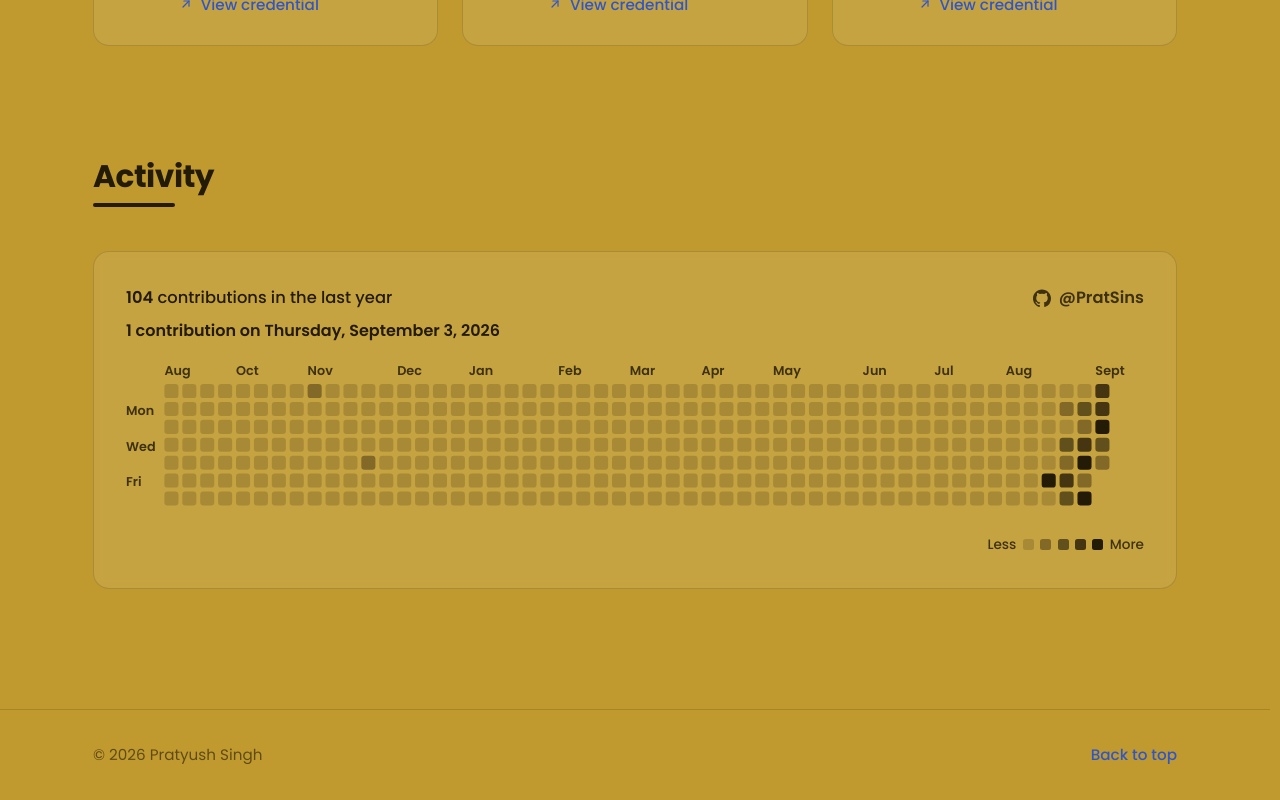
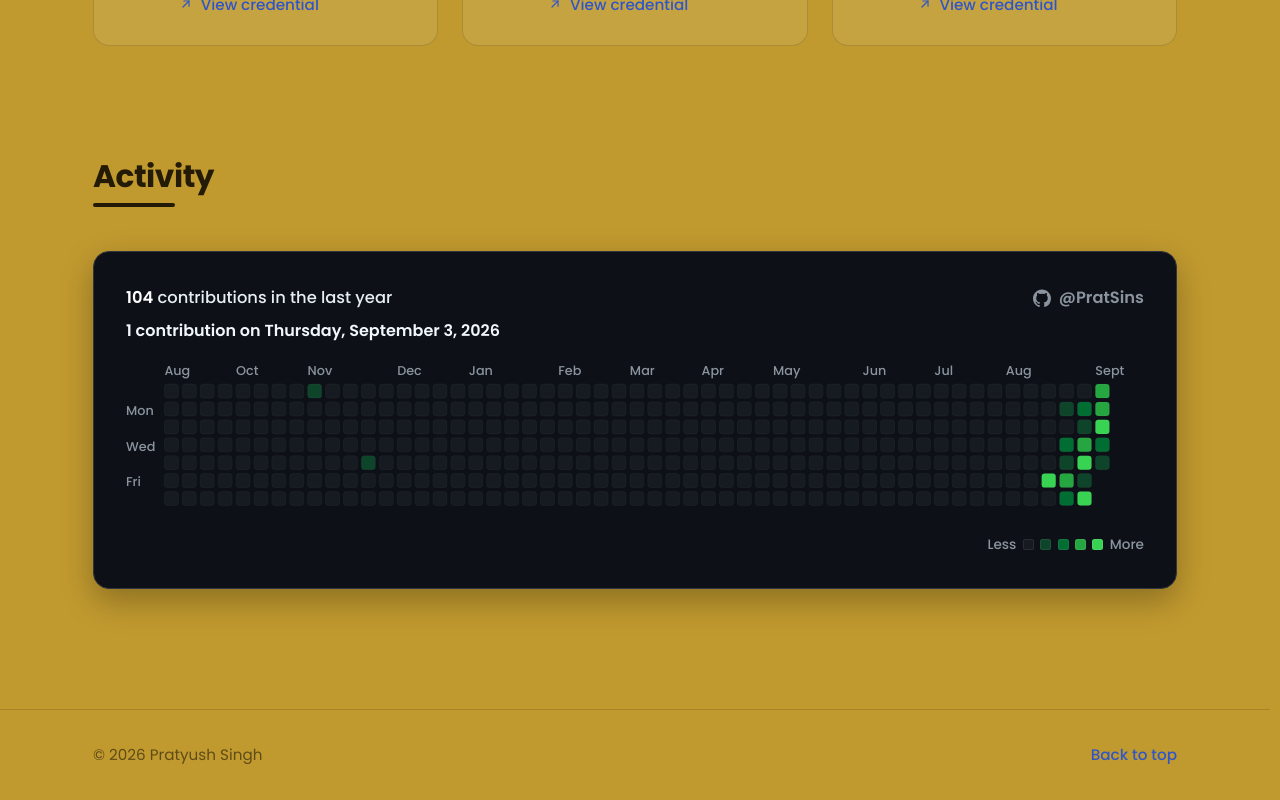
Before and after one commit to PratSins/pratsins.github.io, a React (Vite) app: page / in a window 1280 px wide. Shown: the part 4435-5235 px from the top of the page. Built offline with nearby package versions, Linux system fonts and the light colour scheme.

Commit message:
refactor: update contribution calendar component styles and theme to GitHub-inspired dark color scheme

```diff
--- a/src/styles/app.css
+++ b/src/styles/app.css
@@ -1006,10 +1006,9 @@
 .cal {
   padding: clamp(1.25rem, 2.5vw, 2rem);
   border-radius: var(--radius);
-  background: var(--glass);
-  border: 1px solid var(--hairline);
-  backdrop-filter: blur(4px);
-  -webkit-backdrop-filter: blur(4px);
+  background: #0d1117;
+  border: 1px solid #30363d;
+  box-shadow: 0 12px 32px rgba(0, 0, 0, 0.28);
 }
 
 .cal__summary {
@@ -1019,12 +1018,12 @@
   justify-content: space-between;
   gap: 0.75rem;
   margin-bottom: 0.35rem;
-  color: var(--ink);
+  color: #e6edf3;
   font-size: 1.02rem;
   font-weight: 500;
 }
 .cal__summary strong {
-  color: var(--ink);
+  color: #ffffff;
   font-weight: 600;
 }
 
@@ -1032,12 +1031,12 @@
   display: inline-flex;
   align-items: center;
   gap: 0.5rem;
-  color: var(--ink-soft);
+  color: #8b949e;
   font-weight: 600;
   transition: color var(--t-fast) var(--ease);
 }
 .cal__handle:hover {
-  color: var(--ink);
+  color: #58a6ff;
 }
 
 /* Narrow screens scroll the grid sideways rather than shrinking the squares
@@ -1047,6 +1046,20 @@
   overflow-y: hidden;
   padding-bottom: 0.5rem;
   scrollbar-width: thin;
+  scrollbar-color: #30363d transparent;
+}
+.cal__scroll::-webkit-scrollbar {
+  height: 6px;
+}
+.cal__scroll::-webkit-scrollbar-track {
+  background: transparent;
+}
+.cal__scroll::-webkit-scrollbar-thumb {
+  background: #30363d;
+  border-radius: 3px;
+}
+.cal__scroll::-webkit-scrollbar-thumb:hover {
+  background: #8b949e;
 }
 
 .cal__grid {
@@ -1068,20 +1081,23 @@
 }
 
 .cal__axis {
-  fill: var(--ink-soft);
+  fill: #8b949e;
   font-size: 10px;
-  font-weight: 600;
+  font-weight: 500;
   font-family: var(--font);
 }
 
 .cal__day {
   outline: none;
+  stroke: rgba(255, 255, 255, 0.05);
+  stroke-width: 0.6;
+  transition: stroke var(--t-fast) var(--ease), stroke-width var(--t-fast) var(--ease);
 }
 
 /* The hovered day gets an outline. Colours stay put — nothing dims. */
 .cal__day:hover {
-  stroke: var(--ink);
-  stroke-width: 1.2;
+  stroke: #ffffff;
+  stroke-width: 1.3;
 }
 
 /*
@@ -1092,7 +1108,7 @@
 .cal__readout {
   min-height: 1.6em;
   margin-bottom: 1rem;
-  color: var(--ink);
+  color: #f0f6fc;
   font-size: 1rem;
   font-weight: 600;
 }
@@ -1103,7 +1119,7 @@
   justify-content: flex-end;
   gap: 0.4rem;
   margin-top: 1rem;
-  color: var(--ink-soft);
+  color: #8b949e;
   font-size: 0.85rem;
   font-weight: 500;
 }
@@ -1112,6 +1128,8 @@
   width: 11px;
   height: 11px;
   border-radius: 2.5px;
+  box-sizing: border-box;
+  border: 1px solid rgba(255, 255, 255, 0.08);
 }
 
 /*
--- a/src/styles/theme.css
+++ b/src/styles/theme.css
@@ -37,14 +37,12 @@
   --logo-disc-light: #eceae4; /* whitish grey, for Java */
   --logo-disc-go: #ddd0cf;    /* a shade darker than Java's, faintly pink, for Go */
 
-  /* Contribution graph — five steps from an empty day to the busiest.
-     GitHub's green would fight the mustard, so this is a ramp of the site's
-     own ink instead. Swap these for greens if you prefer the familiar look. */
-  --cal-0: rgba(36, 27, 6, 0.18);
-  --cal-1: rgba(36, 27, 6, 0.42);
-  --cal-2: rgba(36, 27, 6, 0.62);
-  --cal-3: rgba(36, 27, 6, 0.80);
-  --cal-4: rgba(36, 27, 6, 1);
+  /* Contribution graph — five steps from an empty day to the busiest (GitHub green) */
+  --cal-0: #161b22;
+  --cal-1: #0e4429;
+  --cal-2: #006d32;
+  --cal-3: #26a641;
+  --cal-4: #39d353;
 
   /* --- Type ----------------------------------------------------------- */
   --font: 'Poppins', ui-sans-serif, system-ui, -apple-system, 'Segoe UI',
```
